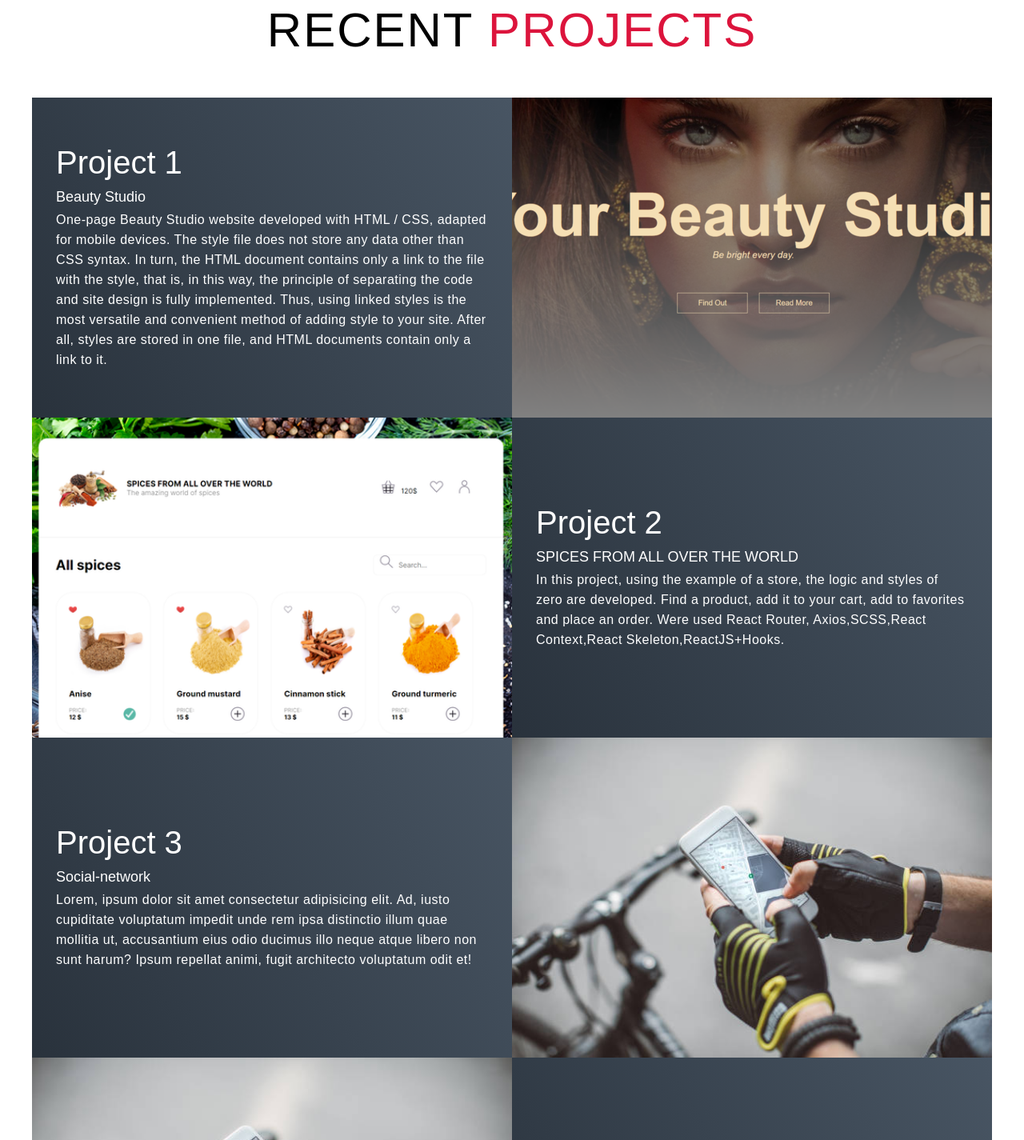
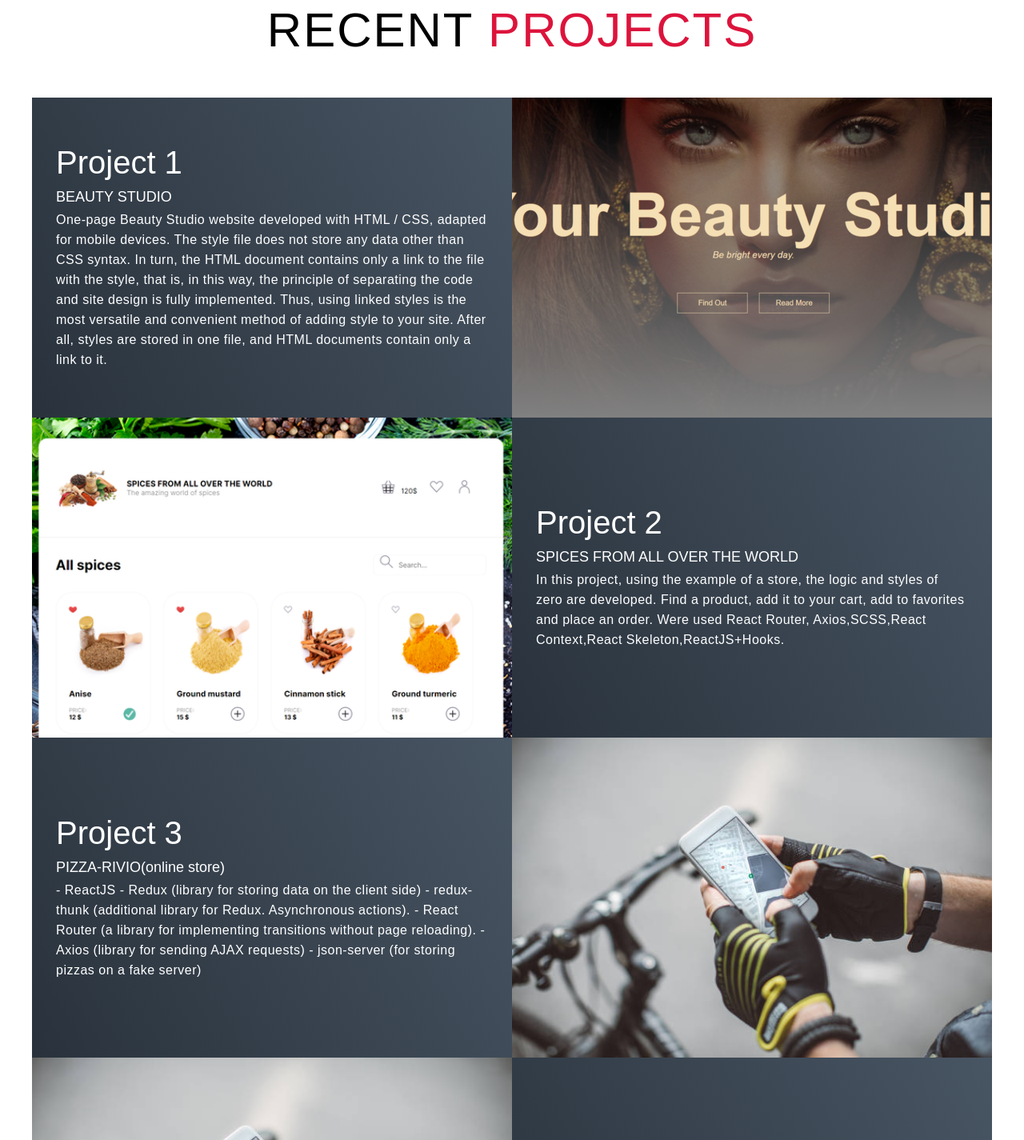
Before and after one commit to Zak-11/Portfolio_CV, a plain HTML site: page index.html in a window 1280 px wide. Shown: the part 1839-3264 px from the top of the page at 80% size. Drawn offline with Linux system fonts and the light colour scheme.

Commit message:
"ADD-PROJECT"

```diff
--- a/index.html
+++ b/index.html
@@ -118,7 +118,7 @@
             <div class="project-item">
                 <div class="project-info">
                     <h1>Project 1</h1>
-                    <h2>Beauty Studio</h2>
+                    <h2>BEAUTY STUDIO</h2>
                     <p>One-page Beauty Studio website developed with HTML / CSS, adapted for mobile devices.
                         The style file does not store any data other than CSS syntax. In turn,
                         the HTML document contains only a link to the file with the style, that is,
@@ -151,10 +151,13 @@
             <div class="project-item">
                 <div class="project-info">
                     <h1>Project 3</h1>
-                    <h2>Social-network</h2>
-                    <p>Lorem, ipsum dolor sit amet consectetur adipisicing elit. Ad, iusto cupiditate voluptatum impedit unde
-                        rem ipsa distinctio illum quae mollitia ut, accusantium eius odio ducimus illo neque atque libero non sunt
-                        harum? Ipsum repellat animi, fugit architecto voluptatum odit et!</p>
+                    <h2>PIZZA-RIVIO(online store)</h2>
+                    <p>- ReactJS
+                        - Redux (library for storing data on the client side)
+                        - redux-thunk (additional library for Redux. Asynchronous actions).
+                        - React Router (a library for implementing transitions without page reloading).
+                        - Axios (library for sending AJAX requests)
+                        - json-server (for storing pizzas on a fake server)</p>
                 </div>
                 <div class="project-img">
                     <img src="image/sociol.jpg" alt="img">
```
